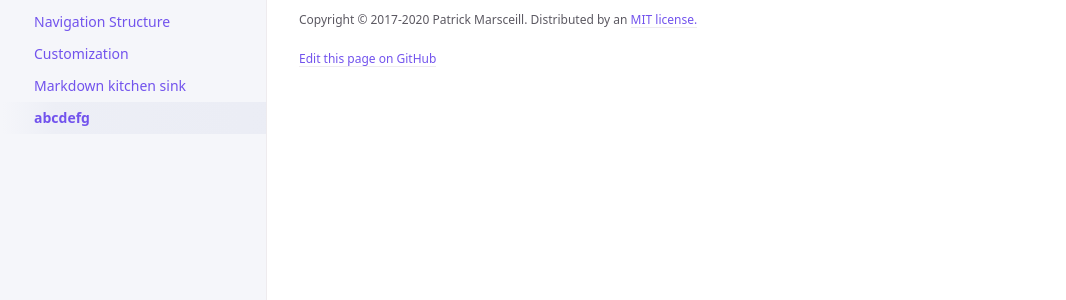
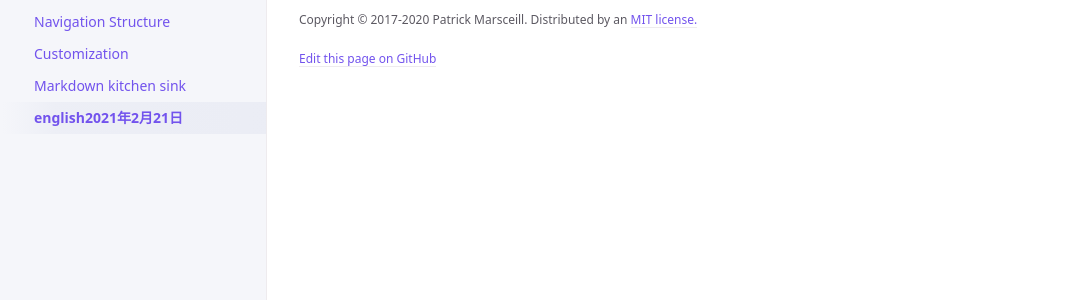
Before and after one commit to 1498047434/myblog, a Jekyll site: the page built from docs/abc.md, in a window 1280 px wide. Shown: the part 230-530 px from the top of the page, without its empty margins (105-1171 px from the left). Built offline with Jekyll 4.4.1, drawn with Linux system fonts in a browser that asks for light colours.

Commit message:
Update abc.md

```diff
--- a/docs/abc.md
+++ b/docs/abc.md
@@ -1,6 +1,6 @@
 ---
 layout: default
-title: abcdefg
+title: english2021年2月21日
 ---
 
 啦啦啦啦啦
```
